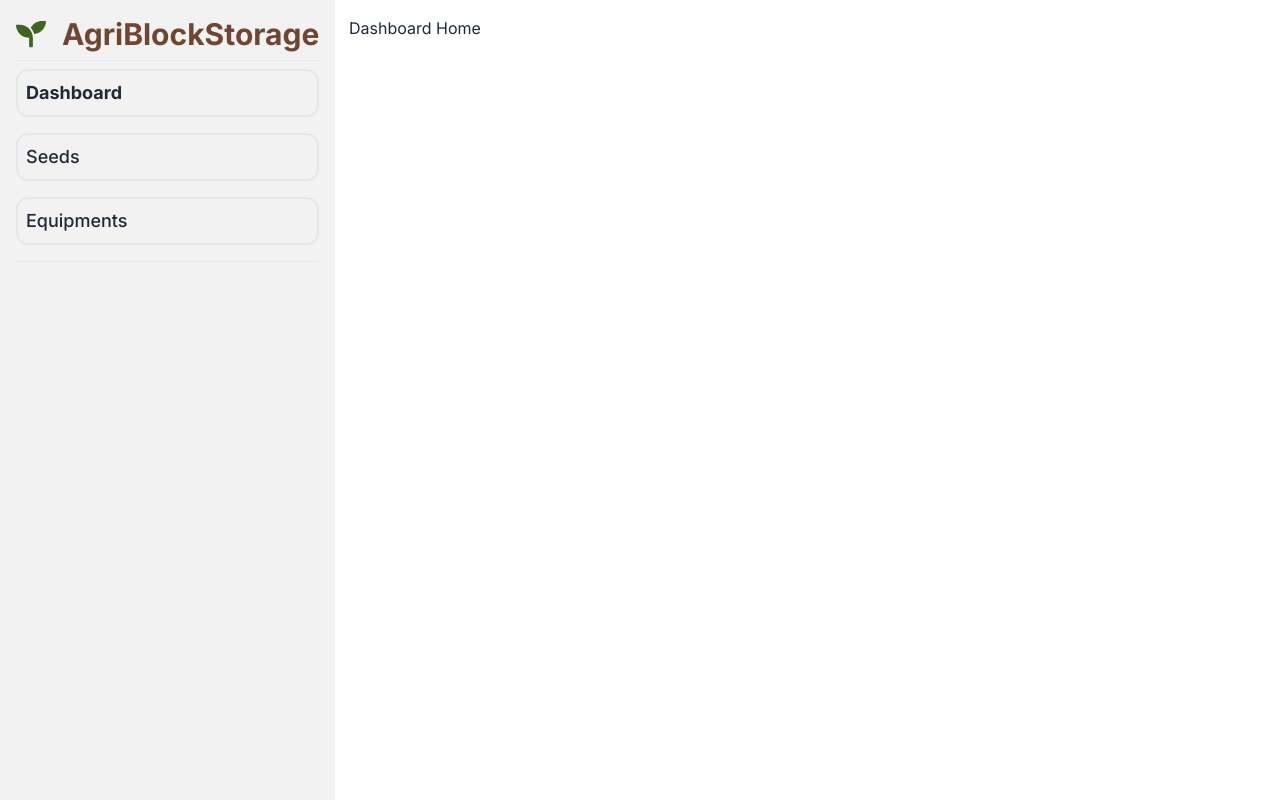
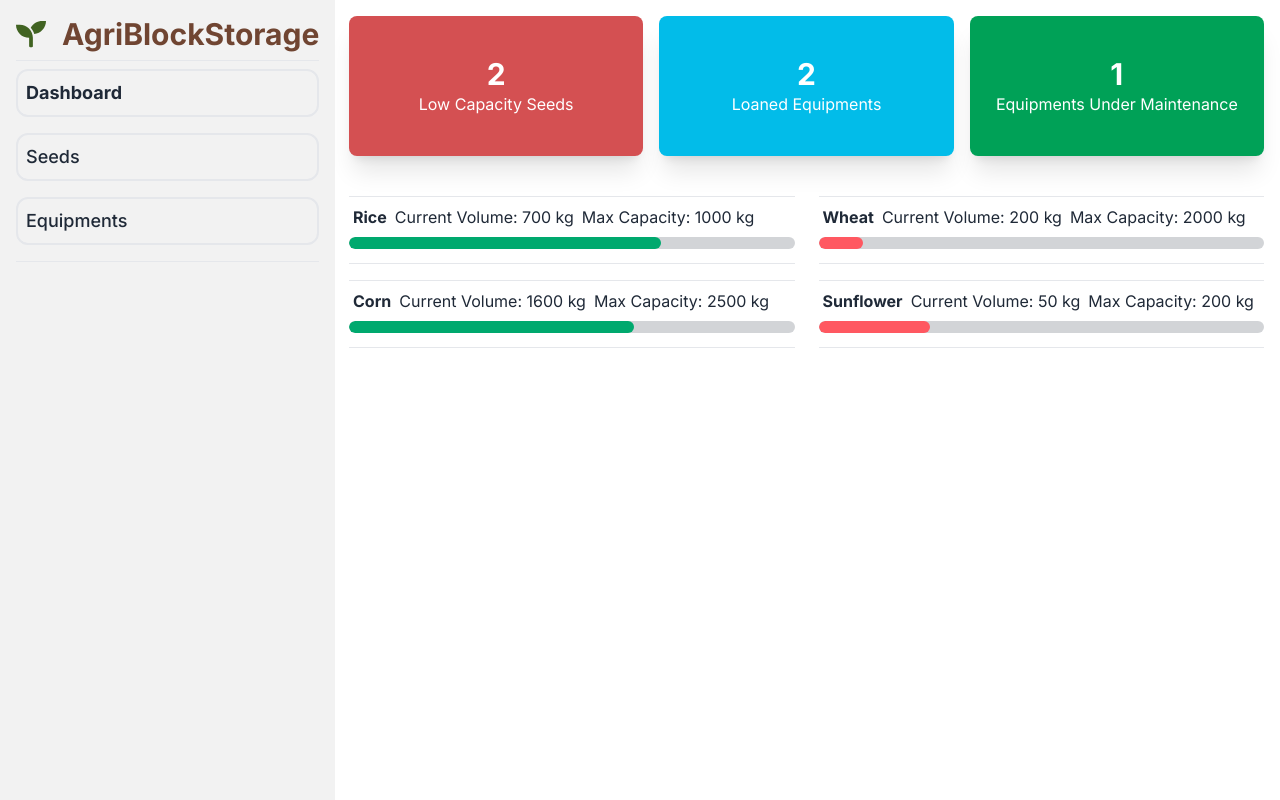
Before and after one commit to ShakeefAhmedRakin/AgriBlockStorage, a React (Vite) app: page / in a window 1280 px wide. Built offline with nearby package versions, Linux system fonts and the light colour scheme.

Commit message:
Added info to dashboard home.

```diff
--- a/src/Root.jsx
+++ b/src/Root.jsx
@@ -42,6 +42,15 @@ const Root = () => {
       moisture: 4,
       volume: 1600,
       capacity: 2500,
+      warehouse: 3,
+    },
+    {
+      id: 4,
+      name: "Sunflower",
+      temperature: 12,
+      moisture: 2,
+      volume: 50,
+      capacity: 200,
       warehouse: 3,
     },
   ]);
--- a/src/components/DashboardHome.jsx
+++ b/src/components/DashboardHome.jsx
@@ -1,7 +1,76 @@
+import { useEffect, useState } from "react"; // Import useState
+import { useOutletContext } from "react-router-dom";
+
 const DashboardHome = () => {
+  const [seedInv, setSeedInv, history, setHistory, machines, setMachines] =
+    useOutletContext();
+
+  // Use useState to manage lowCount
+  const [lowCount, setLowCount] = useState(0);
+
+  useEffect(() => {
+    let count = 0; // Initialize count
+
+    // Count items with volume/capacity ratio less than 50%
+    for (const item of seedInv) {
+      if ((item.volume / item.capacity) * 100 < 50) {
+        count++;
+      }
+    }
+
+    setLowCount(count);
+  }, [seedInv]);
+
   return (
     <>
-      <h1>Dashboard Home</h1>
+      <div className="grid grid-cols-1 xl:grid-cols-3 gap-4 text-white font-heading">
+        <div className="bg-[#D45052] py-10 flex justify-around items-center rounded-lg shadow-xl">
+          <div className="text-right">
+            <p className=" text-center text-3xl font-bold">{lowCount}</p>{" "}
+            <p>Low Capacity Seeds</p>
+          </div>
+        </div>
+        <div className="bg-[#02BCE9] py-10 flex justify-around items-center rounded-lg shadow-xl">
+          <div className="text-right">
+            <p className=" text-center text-3xl font-bold">
+              {machines.filter((item) => item.loaned).length}
+            </p>
+            <p>Loaned Equipments</p>
+          </div>
+        </div>
+        <div className="bg-[#00A157] py-10 flex justify-around items-center rounded-lg shadow-xl">
+          <div className="text-right">
+            <p className=" text-center text-3xl font-bold">
+              {
+                machines.filter((item) => item.availability === "Maintenance")
+                  .length
+              }
+            </p>{" "}
+            <p>Equipments Under Maintenance</p>
+          </div>
+        </div>
+      </div>
+      <div className="grid grid-cols-1 lg:grid-cols-2 gap-x-6 mt-8">
+        {seedInv.map((item) => (
+          <div key={item.id}>
+            <hr className="my-2" />
+            <div className="ml-1 flex flex-col lg:flex-row items-center gap-2">
+              <h1 className="font-bold">{item.name}</h1>
+              <h1>Current Volume: {item.volume} kg</h1>
+              <h1>Max Capacity: {item.capacity} kg</h1>
+            </div>
+            <progress
+              className={`progress ${
+                item.volume / item.capacity < 0.3 ? "progress-error" : ""
+              } h-3 mt-2 progress-success w-[100%]`}
+              value={item.volume}
+              max={item.capacity}
+            ></progress>
+
+            <hr className="my-2" />
+          </div>
+        ))}
+      </div>
     </>
   );
 };
--- a/src/components/Seeds.jsx
+++ b/src/components/Seeds.jsx
@@ -112,7 +112,9 @@ const Seeds = () => {
               </div>
               {/* BAR/CAPACITY */}
               <progress
-                className="progress h-7 mt-2 progress-success w-[100%]"
+                className={`progress ${
+                  item.volume / item.capacity < 0.3 ? "progress-error" : ""
+                } h-7 mt-2 progress-success w-[100%]`}
                 value={item.volume}
                 max={item.capacity}
               ></progress>
```
